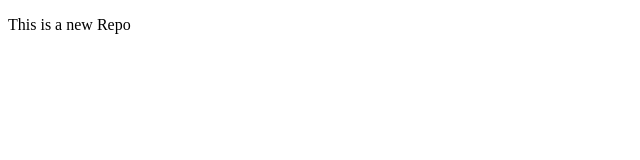
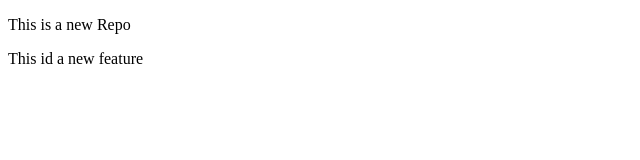
Before and after one commit to Sakshik0315/LocalRepo, a plain HTML site: page index.html in a window 1280 px wide. Shown: the whole page, without its empty margins (0-640 px from the left). Drawn offline with Linux system fonts and the light colour scheme.

Commit message:
Add new feature

```diff
--- a/index.html
+++ b/index.html
@@ -7,5 +7,7 @@
 </head>
 <body>
     <p> This is a new Repo </p>
+
+<p>  This id a new feature </p>
 </body>
 </html>
```
